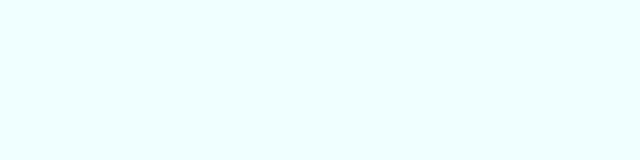
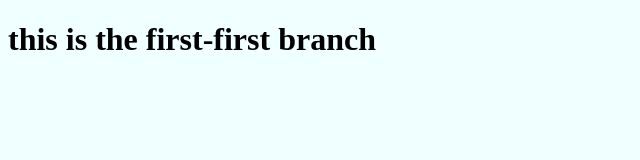
Before and after one commit to divine-ghost/git-practice, a plain HTML site: page index.html in a window 1280 px wide. Shown: the whole page, without its empty margins (0-640 px from the left). Drawn offline with Linux system fonts and the light colour scheme.

Commit message:
added heading for first-first branch

```diff
--- a/index.html
+++ b/index.html
@@ -8,6 +8,6 @@
     <script src="main.js" defer></script>
 </head>
 <body>
-
+    <h1>this is the first-first branch</h1>
 </body>
 </html>
```
